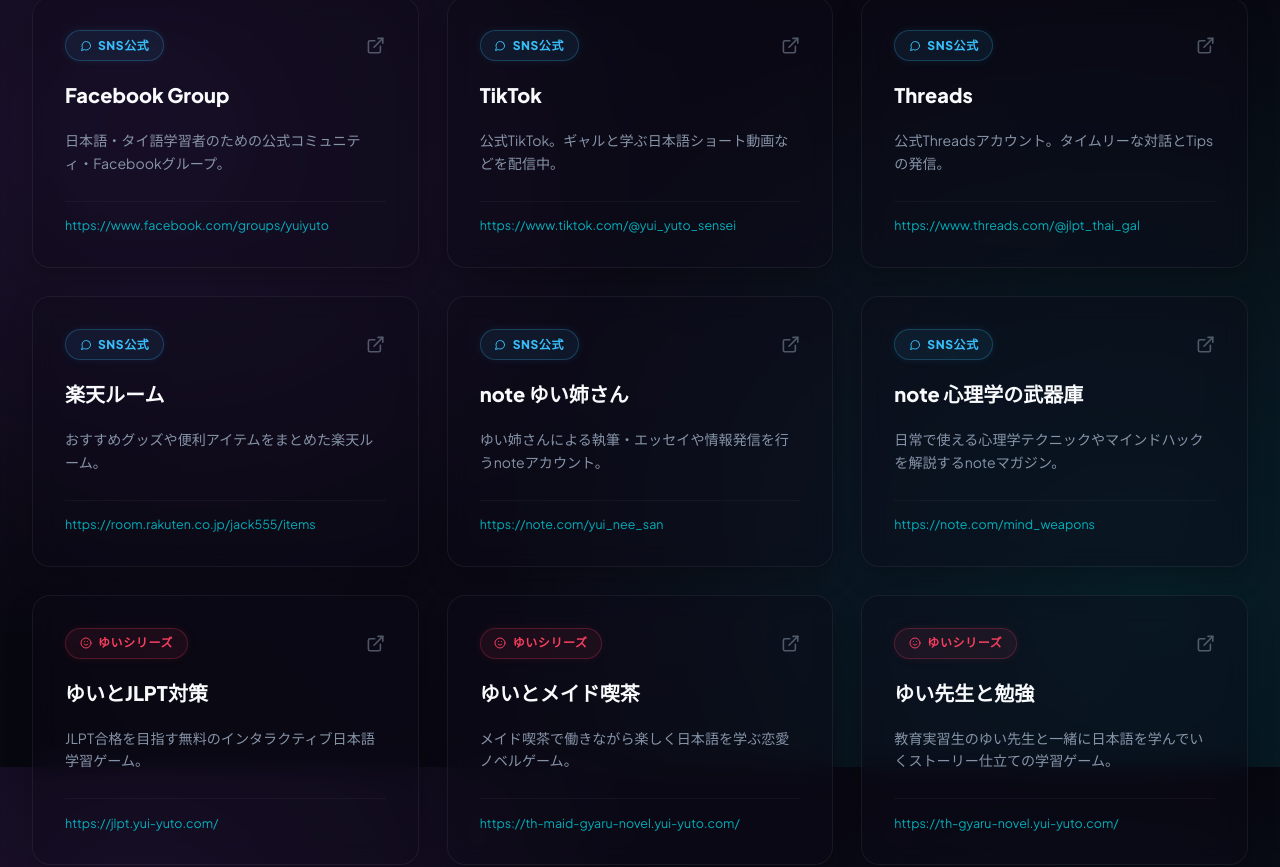
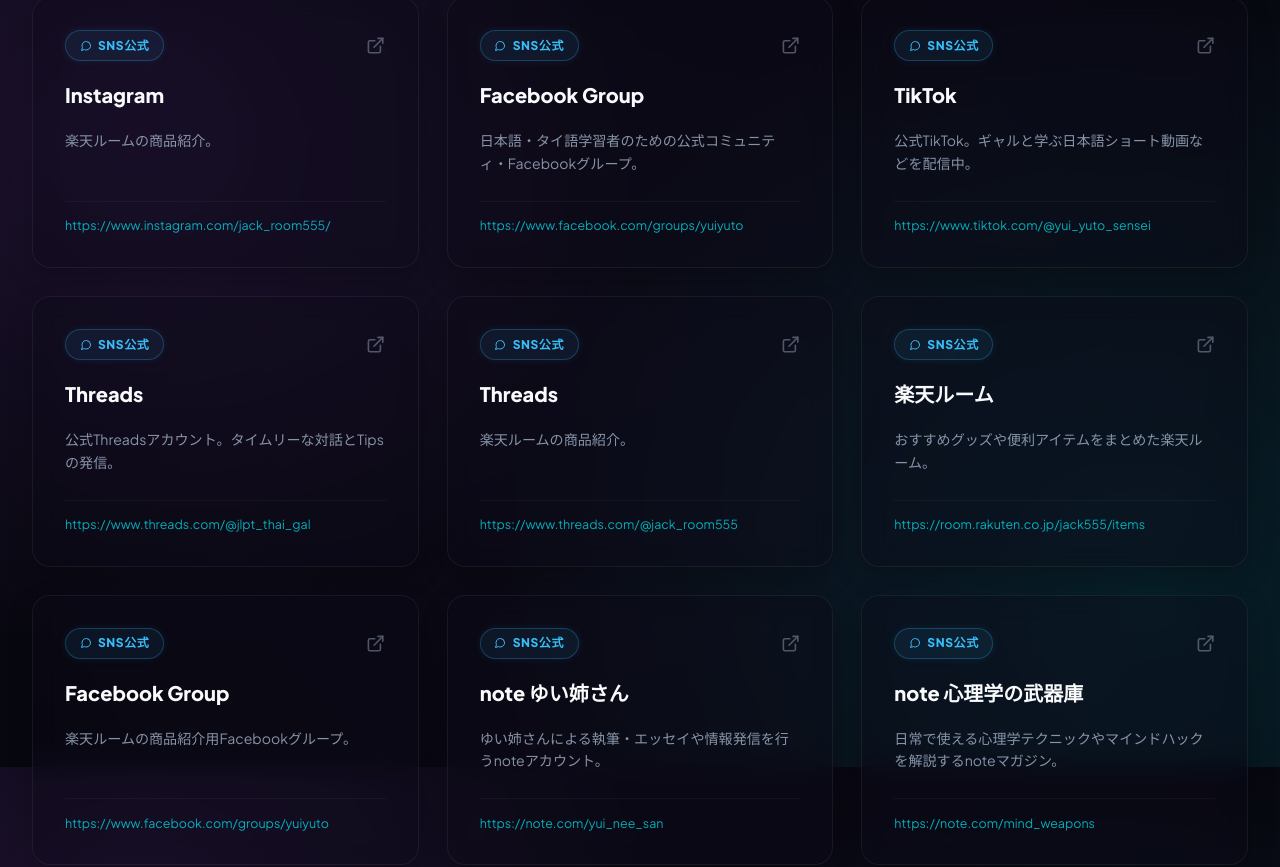
Before and after one commit to calro999/kanri, a Next.js app: page / in a window 1280 px wide. Shown: the part 833-1700 px from the top of the page. Built offline with nearby package versions, Linux system fonts and the light colour scheme.

Commit message:
楽天用3SNSを追加

```diff
--- a/src/data/projects.ts
+++ b/src/data/projects.ts
@@ -30,6 +30,13 @@
     category: "sns"
   },
   {
+    id: "sns-instagram",
+    name: "Instagram",
+    url: "https://www.instagram.com/jack_room555/",
+    description: "楽天ルームの商品紹介。",
+    category: "sns"
+  },
+  {
     id: "sns-facebook-group",
     name: "Facebook Group",
     url: "https://www.facebook.com/groups/yuiyuto",
@@ -51,10 +58,24 @@
     category: "sns"
   },
   {
+    id: "sns-threads",
+    name: "Threads",
+    url: "https://www.threads.com/@jack_room555",
+    description: "楽天ルームの商品紹介。",
+    category: "sns"
+  },
+  {
     id: "sns-rakuten-room",
     name: "楽天ルーム",
     url: "https://room.rakuten.co.jp/jack555/items",
     description: "おすすめグッズや便利アイテムをまとめた楽天ルーム。",
+    category: "sns"
+  },
+  {
+    id: "sns-facebook-group",
+    name: "Facebook Group",
+    url: "https://www.facebook.com/groups/yuiyuto",
+    description: "楽天ルームの商品紹介用Facebookグループ。",
     category: "sns"
   },
   {
@@ -303,7 +324,7 @@
     description: "「極上の触感・とろける柔らかさ」を持つ大人のためのプレミアム海外スクイーズ専門カタログ",
     category: "other"
   },
-    {
+  {
     id: "other-blogger-bad",
     name: "×◯（バツマル）印のお宝クロニクル 〜大人女子のための限定キャラグッズ＆激レア文具検索〜",
     url: "https://batsumaru-style.blogspot.com/",
```
